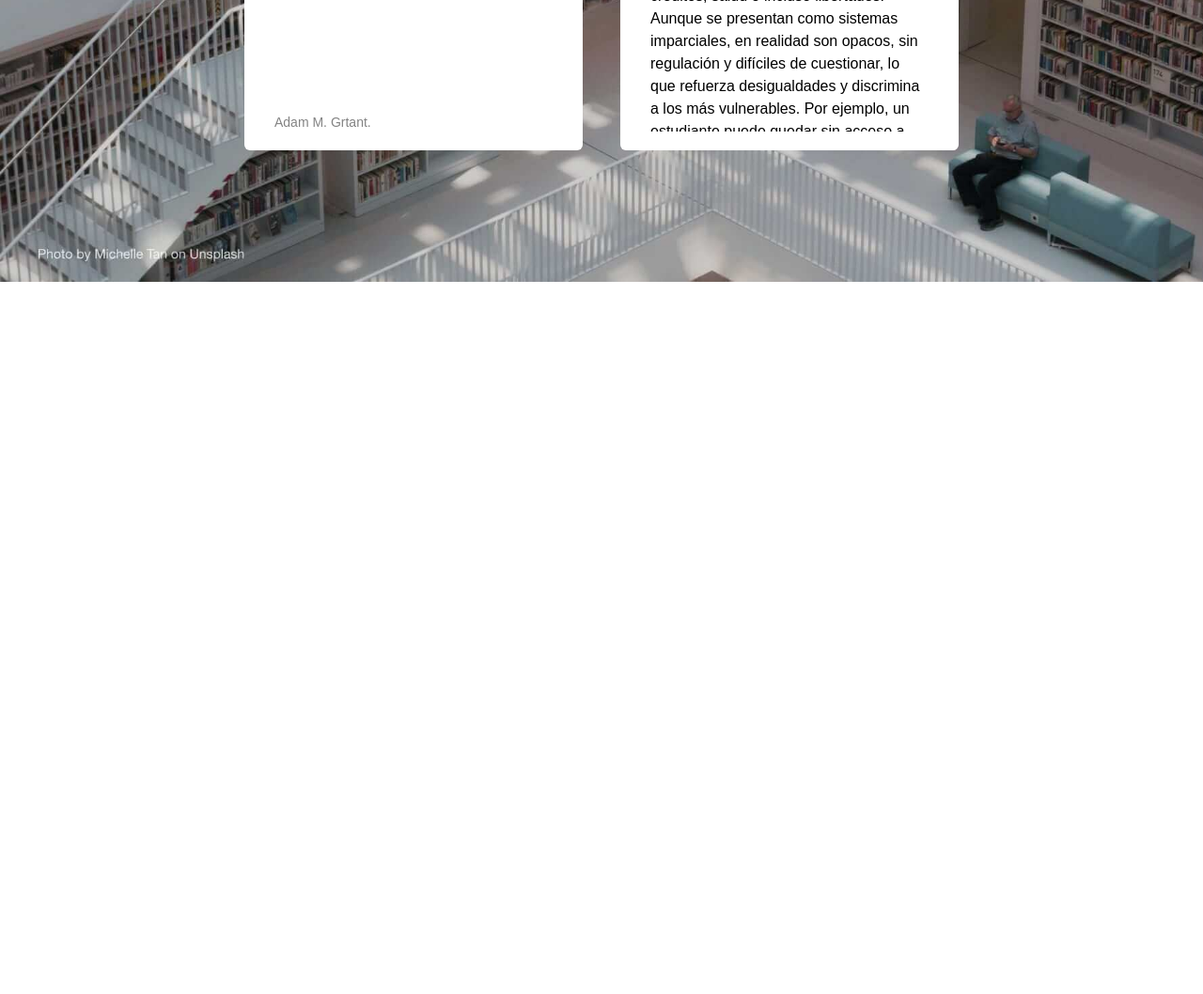
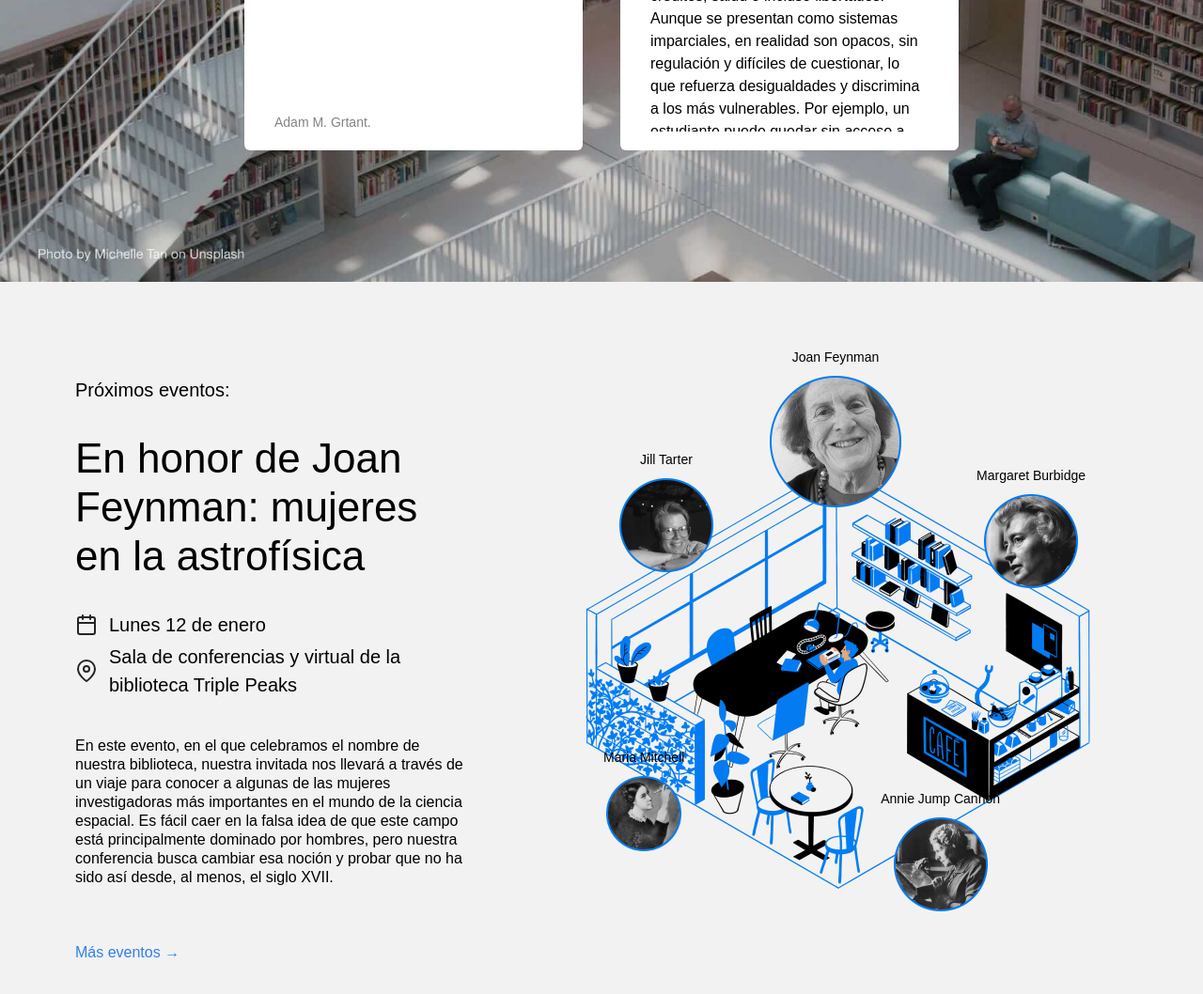
Before and after one commit to patriciapaezcardenas/web_project_library_es, a plain HTML site: page index.html in a window 1280 px wide. Shown: the part 1794-2852 px from the top of the page at 94% size. Before the commit the page ends 2094 px from the top, so only its background shows below. Drawn offline with Linux system fonts and the light colour scheme.

Commit message:
Agregando cambios etapa 2 - sprint 3, posicionamiento

```diff
--- a/index.html
+++ b/index.html
@@ -28,7 +28,7 @@
               >
             </li>
             <li>
-              <a class="nav__link" href="#">Eventos</a>
+              <a class="nav__link" href="#events">Eventos</a>
             </li>
             <li>
               <a class="nav__link" href="#">Conviértete en miembro</a>
@@ -126,6 +126,87 @@
             </li>
           </ul>
         </section>
+        <section class="events" id="events">
+          <div class="events__content">
+            <h2 class="events__heading">Próximos eventos:</h2>
+            <h3 class="events__title">
+              En honor de Joan Feynman: mujeres en la astrofísica
+            </h3>
+            <div class="event-info events__info-section">
+              <div class="event-info__item">
+                <img
+                  src="./images/icon_calendar.svg"
+                  alt="Calendar icon"
+                  class="event-info__icon"
+                />
+                <p class="event-info__text">Lunes 12 de enero</p>
+              </div>
+              <div class="event-info__item">
+                <img
+                  src="./images/icon_pin.svg"
+                  alt="Pin icon"
+                  class="event-info__icon"
+                />
+                <p class="event-info__text">
+                  Sala de conferencias y virtual de la biblioteca Triple Peaks
+                </p>
+              </div>
+            </div>
+            <p class="events__description">
+              En este evento, en el que celebramos el nombre de nuestra
+              biblioteca, nuestra invitada nos llevará a través de un viaje para
+              conocer a algunas de las mujeres investigadoras más importantes en
+              el mundo de la ciencia espacial. Es fácil caer en la falsa idea de
+              que este campo está principalmente dominado por hombres, pero
+              nuestra conferencia busca cambiar esa noción y probar que no ha
+              sido así desde, al menos, el siglo XVII.
+            </p>
+            <a href="#" class="events__more">Más eventos &rarr;</a>
+          </div>
+          <div class="events__cover">
+            <img class="events__image" src="./images/cafe.png" />
+            <div class="person person_name_feynman">
+              <p class="person__caption">Joan Feynman</p>
+              <img
+                class="person__image person__image_size_l"
+                src="./images/person_feynman.png"
+                alt="Joan Feynman Picture"
+              />
+            </div>
+            <div class="person person_name_burbidge">
+              <p class="person__caption">Margaret Burbidge</p>
+              <img
+                class="person__image person__image_size_m"
+                src="./images/person_burbidge.png"
+                alt="Margaret Burbidge Picture"
+              />
+            </div>
+            <div class="person person_name_cannon">
+              <p class="person__caption">Annie Jump Cannon</p>
+              <img
+                class="person__image person__image_size_m"
+                src="./images/person_cannon.png"
+                alt="Annie Jump Cannon Picture"
+              />
+            </div>
+            <div class="person person_name_mitchell">
+              <p class="person__caption">Maria Mitchell</p>
+              <img
+                class="person__image person__image_size_s"
+                src="./images/person_mitchell.png"
+                alt="Maria Mitchell Picture"
+              />
+            </div>
+            <div class="person person_name_tarter">
+              <p class="person__caption">Jill Tarter</p>
+              <img
+                class="person__image person__image_size_m"
+                src="./images/person_tarter.png"
+                alt="Jill Tarter Picture"
+              />
+            </div>
+          </div>
+        </section>
       </main>
     </div>
   </body>
--- a/styles/style.css
+++ b/styles/style.css
@@ -156,3 +156,136 @@
   line-height: 20px;
   color: #838383;
 }
+
+.events {
+  padding: 100px 0 120px 80px;
+  display: flex;
+  align-items: start;
+  justify-content: space-between;
+  box-sizing: border-box;
+  background-color: #f2f2f2;
+}
+
+.events__content {
+  flex-basis: 580px;
+}
+
+.events__heading {
+  font-size: 20px;
+  font-weight: 500;
+  line-height: 30px;
+  margin: 0;
+}
+
+.events__title {
+  font-size: 44px;
+  font-weight: 500;
+  line-height: 52px;
+  margin: 32px 0 0;
+}
+
+.events__info-section {
+  margin-top: 32px;
+}
+
+.event-info__item {
+  display: flex;
+  align-items: center;
+  margin-bottom: 4px;
+  font-weight: 500;
+}
+
+.event-info__icon {
+  background-repeat: no-repeat;
+  background-position: center;
+  margin-right: 12px;
+  width: 24px;
+  height: 24px;
+}
+
+.event-info__text {
+  font-size: 20px;
+  font-weight: 500;
+  line-height: 30px;
+  margin: 0;
+}
+
+.events__description {
+  margin: 40px 0 60px;
+}
+
+.events__more {
+  color: #2f80ed;
+  text-decoration: none;
+}
+
+.events__cover {
+  flex-grow: 1;
+  flex-shrink: 0;
+  flex-basis: 780px;
+  max-width: 780px;
+  position: relative;
+}
+
+.events__image {
+  max-width: 100%;
+}
+
+.person {
+  position: absolute;
+  display: flex;
+  align-items: center;
+  flex-direction: column;
+  gap: 10px;
+}
+
+.person_name_feynman {
+  top: -30px;
+  left: 319px;
+}
+
+.person_name_burbidge {
+  top: 96px;
+  right: 125px;
+}
+
+.person_name_cannon {
+  right: 216px;
+  bottom: 18px;
+}
+
+.person_name_mitchell {
+  left: 142px;
+  bottom: 82px;
+}
+
+.person_name_tarter {
+  top: 79px;
+  left: 159px;
+}
+
+.person__image {
+  max-width: 100%;
+}
+
+.person__image_size_l {
+  width: 140px;
+}
+
+.person__image_size_m {
+  width: 100px;
+}
+
+.person__image_size_s {
+  width: 80px;
+}
+
+.person__caption {
+  text-align: center;
+  font-size: 14px;
+  margin: 0;
+}
+
+.person__caption_position_mitchell {
+  bottom: 82px;
+}
```
